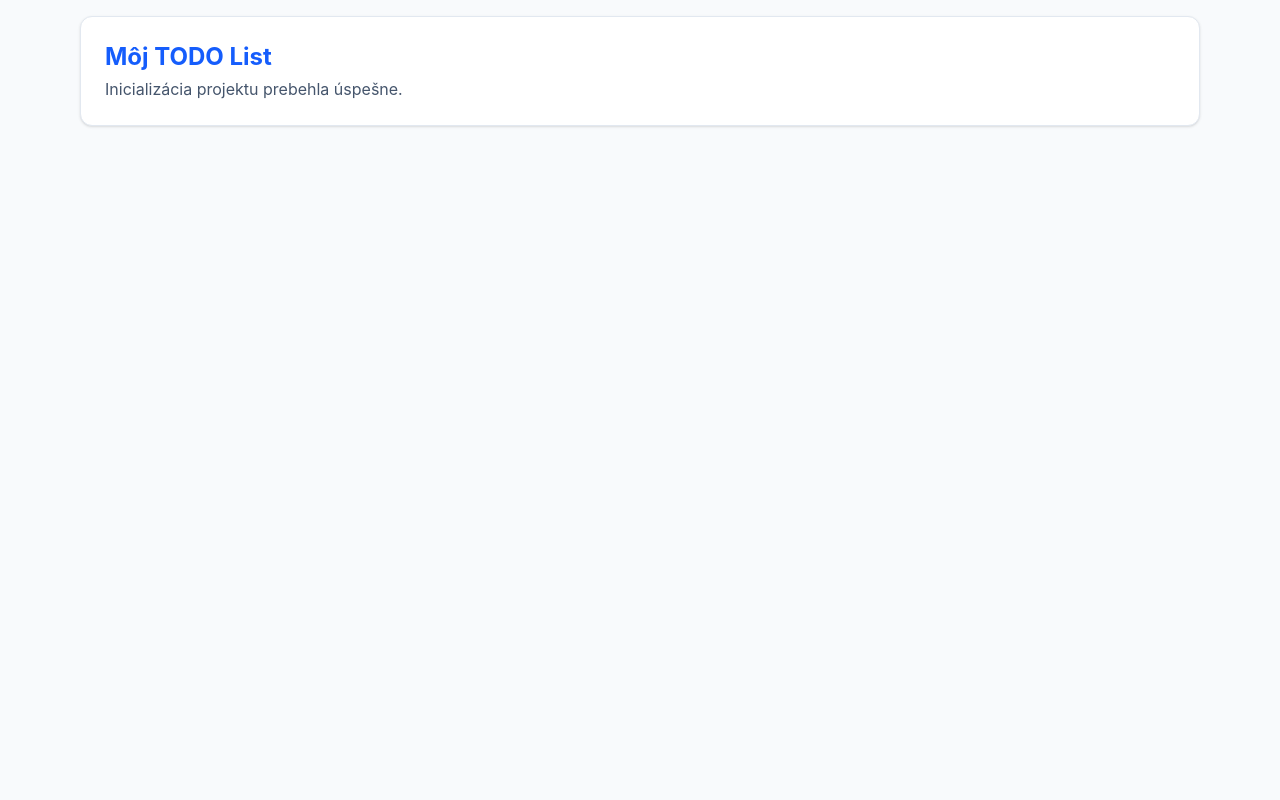
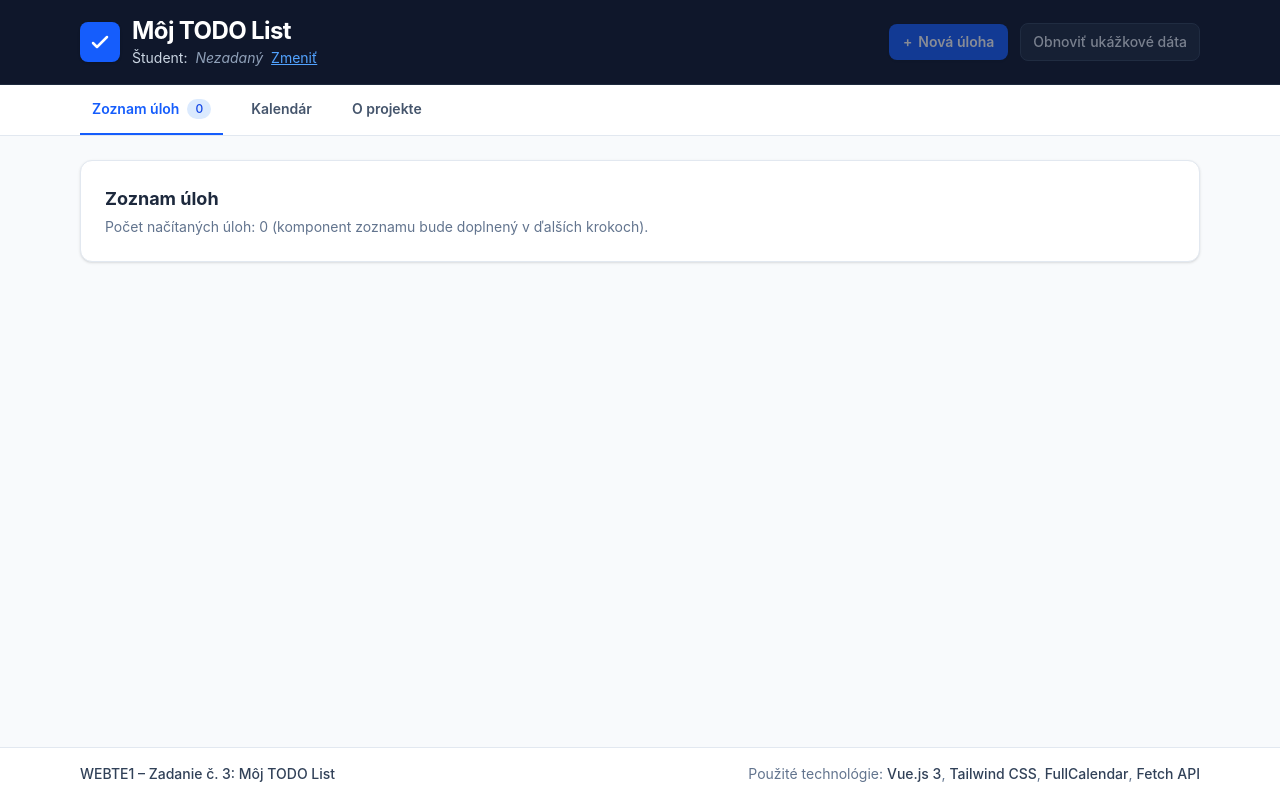
Before and after one commit to D4N0-1/webte1, a Vue app in the folder Z3_fischer/moj-todo-list/: page / in a window 1280 px wide. Built offline with nearby package versions, Linux system fonts and the light colour scheme.

Commit message:
feat(layout): create base app layout with header, navigation, and footer

```diff
--- a/Z3_fischer/moj-todo-list/src/App.vue
+++ b/Z3_fischer/moj-todo-list/src/App.vue
@@ -1,13 +1,71 @@
 <script setup>
+import { ref, onMounted } from 'vue';
+import { useTodos } from '@/composables/useTodos';
+import AppHeader from '@/components/AppHeader.vue';
+import AppNavbar from '@/components/AppNavbar.vue';
+import AppFooter from '@/components/AppFooter.vue';
+
+const {
+  studentName,
+  hasStudentName,
+  todos,
+  isLoading,
+  fetchTodos,
+} = useTodos();
+
+const activeTab = ref('list');
+const isStudentModalOpen = ref(false);
+const isFormModalOpen = ref(false);
+const isResetModalOpen = ref(false);
+
+onMounted(() => {
+  if (hasStudentName.value) {
+    fetchTodos();
+  } else {
+    isStudentModalOpen.value = true;
+  }
+});
 </script>
 
 <template>
-  <div class="min-h-screen flex flex-col">
-    <main class="flex-1 max-w-6xl w-full mx-auto p-4">
-      <div class="bg-white rounded-xl shadow-sm border border-slate-200 p-6">
-        <h1 class="text-2xl font-bold text-blue-600">Môj TODO List</h1>
-        <p class="text-slate-600 mt-1">Inicializácia projektu prebehla úspešne.</p>
-      </div>
+  <div class="min-h-screen flex flex-col bg-slate-50 text-slate-900">
+    <AppHeader
+      :student-name="studentName"
+      :is-loading="isLoading"
+      @change-student="isStudentModalOpen = true"
+      @create-todo="isFormModalOpen = true"
+      @reset-todos="isResetModalOpen = true"
+    />
+
+    <AppNavbar
+      v-model:active-tab="activeTab"
+      :todos-count="todos.length"
+    />
+
+    <main class="flex-1 max-w-6xl w-full mx-auto px-4 py-6">
+      <section v-if="activeTab === 'list'" class="bg-white rounded-xl shadow-sm border border-slate-200 p-6">
+        <h2 class="text-lg font-bold text-slate-800">Zoznam úloh</h2>
+        <p class="text-sm text-slate-500 mt-1">
+          Počet načítaných úloh: {{ todos.length }} (komponent zoznamu bude doplnený v ďalších krokoch).
+        </p>
+      </section>
+
+      <section v-else-if="activeTab === 'calendar'" class="bg-white rounded-xl shadow-sm border border-slate-200 p-6">
+        <h2 class="text-lg font-bold text-slate-800">Kalendár úloh</h2>
+        <p class="text-sm text-slate-500 mt-1">
+          Zobrazenie kalendára FullCalendar bude integrované v Kroku 11.
+        </p>
+      </section>
+
+      <section v-else-if="activeTab === 'about'" class="bg-white rounded-xl shadow-sm border border-slate-200 p-6">
+        <h2 class="text-lg font-bold text-slate-800">O projekte</h2>
+        <p class="text-sm text-slate-600 mt-2 leading-relaxed">
+          Webová aplikácia <strong>Môj TODO List</strong> slúži na správu osobných úloh prepojenú s REST API
+          a interaktívnym kalendárom.
+        </p>
+      </section>
     </main>
+
+    <AppFooter />
   </div>
 </template>
--- /dev/null
+++ b/Z3_fischer/moj-todo-list/src/components/AppFooter.vue
@@ -0,0 +1,16 @@
+<template>
+  <footer class="bg-white border-t border-slate-200 mt-auto">
+    <div class="max-w-6xl mx-auto px-4 py-4 flex flex-col sm:flex-row items-center justify-between gap-2 text-xs sm:text-sm text-slate-500">
+      <p class="font-medium text-slate-700">
+        WEBTE1 – Zadanie č. 3: Môj TODO List
+      </p>
+      <p class="text-center sm:text-right">
+        Použité technológie:
+        <span class="text-slate-700 font-medium">Vue.js 3</span>,
+        <span class="text-slate-700 font-medium">Tailwind CSS</span>,
+        <span class="text-slate-700 font-medium">FullCalendar</span>,
+        <span class="text-slate-700 font-medium">Fetch API</span>
+      </p>
+    </div>
+  </footer>
+</template>
--- /dev/null
+++ b/Z3_fischer/moj-todo-list/src/components/AppHeader.vue
@@ -0,0 +1,73 @@
+<script setup>
+defineProps({
+  studentName: {
+    type: String,
+    default: '',
+  },
+  isLoading: {
+    type: Boolean,
+    default: false,
+  },
+});
+
+const emit = defineEmits(['change-student', 'create-todo', 'reset-todos']);
+</script>
+
+<template>
+  <header class="bg-slate-900 text-white border-b border-slate-800 shadow-sm">
+    <div class="max-w-6xl mx-auto px-4 py-4 flex flex-col sm:flex-row sm:items-center sm:justify-between gap-4">
+      <!-- Brand title and active student badge -->
+      <div class="flex items-center gap-3">
+        <div class="w-10 h-10 rounded-lg bg-blue-600 flex items-center justify-center shrink-0 shadow-sm">
+          <svg class="w-6 h-6 text-white" fill="none" viewBox="0 0 24 24" stroke="currentColor" stroke-width="2.5">
+            <path stroke-linecap="round" stroke-linejoin="round" d="M5 13l4 4L19 7" />
+          </svg>
+        </div>
+        <div>
+          <h1 class="text-xl sm:text-2xl font-bold tracking-tight leading-tight">
+            Môj TODO List
+          </h1>
+          <div class="flex flex-wrap items-center gap-2 mt-0.5 text-xs sm:text-sm text-slate-300">
+            <span>Študent:</span>
+            <span
+              v-if="studentName"
+              class="inline-flex items-center px-2 py-0.5 rounded bg-slate-800 text-blue-300 font-medium border border-slate-700"
+            >
+              {{ studentName }}
+            </span>
+            <span v-else class="italic text-slate-400">Nezadaný</span>
+            <button
+              type="button"
+              class="text-blue-400 hover:text-blue-300 underline cursor-pointer transition-colors"
+              @click="emit('change-student')"
+            >
+              Zmeniť
+            </button>
+          </div>
+        </div>
+      </div>
+
+      <!-- Primary header actions -->
+      <div class="flex flex-wrap items-center gap-2 sm:gap-3">
+        <button
+          type="button"
+          :disabled="!studentName || isLoading"
+          class="inline-flex items-center gap-1.5 px-3.5 py-2 rounded-lg bg-blue-600 hover:bg-blue-500 disabled:opacity-50 disabled:cursor-not-allowed text-white text-sm font-semibold shadow-sm cursor-pointer transition-colors"
+          @click="emit('create-todo')"
+        >
+          <span aria-hidden="true">+</span>
+          <span>Nová úloha</span>
+        </button>
+
+        <button
+          type="button"
+          :disabled="!studentName || isLoading"
+          class="inline-flex items-center gap-1.5 px-3 py-2 rounded-lg bg-slate-800 hover:bg-slate-700 disabled:opacity-50 disabled:cursor-not-allowed text-slate-200 text-sm font-medium border border-slate-700 cursor-pointer transition-colors"
+          @click="emit('reset-todos')"
+        >
+          <span>Obnoviť ukážkové dáta</span>
+        </button>
+      </div>
+    </div>
+  </header>
+</template>
--- /dev/null
+++ b/Z3_fischer/moj-todo-list/src/components/AppNavbar.vue
@@ -0,0 +1,53 @@
+<script setup>
+defineProps({
+  activeTab: {
+    type: String,
+    required: true,
+  },
+  todosCount: {
+    type: Number,
+    default: 0,
+  },
+});
+
+const emit = defineEmits(['update:activeTab']);
+
+const navItems = [
+  { id: 'list', label: 'Zoznam úloh' },
+  { id: 'calendar', label: 'Kalendár' },
+  { id: 'about', label: 'O projekte' },
+];
+</script>
+
+<template>
+  <nav aria-label="Hlavná navigácia" class="bg-white border-b border-slate-200">
+    <div class="max-w-6xl mx-auto px-4 flex items-center gap-1 sm:gap-4 overflow-x-auto">
+      <button
+        v-for="item in navItems"
+        :key="item.id"
+        type="button"
+        :aria-current="activeTab === item.id ? 'page' : undefined"
+        class="relative py-3.5 px-3 text-sm font-semibold whitespace-nowrap border-b-2 transition-colors cursor-pointer flex items-center gap-2"
+        :class="
+          activeTab === item.id
+            ? 'border-blue-600 text-blue-600'
+            : 'border-transparent text-slate-600 hover:text-slate-900 hover:border-slate-300'
+        "
+        @click="emit('update:activeTab', item.id)"
+      >
+        <span>{{ item.label }}</span>
+        <span
+          v-if="item.id === 'list'"
+          class="px-2 py-0.5 text-xs rounded-full font-medium"
+          :class="
+            activeTab === 'list'
+              ? 'bg-blue-100 text-blue-700'
+              : 'bg-slate-100 text-slate-600'
+          "
+        >
+          {{ todosCount }}
+        </span>
+      </button>
+    </div>
+  </nav>
+</template>
--- /dev/null
+++ b/Z3_fischer/moj-todo-list/src/services/todoApi.js
@@ -0,0 +1,146 @@
+const BASE_URL = 'https://wt1zadanie.iolab.sk';
+
+/**
+ * Safely builds the API endpoint URL for a given student identifier using encodeURIComponent().
+ */
+function buildStudentUrl(studentName, suffix = '') {
+  if (!studentName || !studentName.trim()) {
+    throw new Error('Identifikátor študenta nie je zadaný.');
+  }
+  const encodedName = encodeURIComponent(studentName.trim());
+  return `${BASE_URL}/api/${encodedName}${suffix}`;
+}
+
+/**
+ * Centralized Fetch API wrapper handling JSON serialization, HTTP errors, and network failures.
+ */
+async function request(url, options = {}) {
+  const headers = {
+    Accept: 'application/json',
+    ...options.headers,
+  };
+
+  if (options.body) {
+    headers['Content-Type'] = 'application/json';
+  }
+
+  let response;
+  try {
+    response = await fetch(url, {
+      ...options,
+      headers,
+    });
+  } catch {
+    throw new Error('Nepodarilo sa spojiť so serverom. Skontrolujte internetové pripojenie.');
+  }
+
+  // Read response as text before parsing to safely handle empty bodies (e.g., HTTP 204)
+  const rawText = await response.text();
+  let data = null;
+
+  if (rawText) {
+    try {
+      data = JSON.parse(rawText);
+    } catch {
+      data = null;
+    }
+  }
+
+  if (!response.ok) {
+    let errorMessage = `Chyba servera (HTTP ${response.status})`;
+
+    if (data?.detail) {
+      if (typeof data.detail === 'string') {
+        errorMessage = data.detail;
+      } else if (Array.isArray(data.detail) && data.detail.length > 0) {
+        // Extract FastAPI validation messages (HTTP 422)
+        errorMessage = data.detail.map((err) => err.msg).join(', ');
+      }
+    } else if (data?.message) {
+      errorMessage = data.message;
+    }
+
+    throw new Error(errorMessage);
+  }
+
+  return data;
+}
+
+/**
+ * GET /api/{name} - Fetches all todos for the student (generates 5 sample tasks on first access).
+ */
+export function getTodos(studentName) {
+  return request(buildStudentUrl(studentName), {
+    method: 'GET',
+  });
+}
+
+/**
+ * GET /api/{name}/{todo_id} - Fetches details of a single todo item.
+ */
+export function getTodoById(studentName, todoId) {
+  const id = encodeURIComponent(todoId);
+  return request(buildStudentUrl(studentName, `/${id}`), {
+    method: 'GET',
+  });
+}
+
+/**
+ * POST /api/{name} - Creates a new todo item.
+ */
+export function createTodo(studentName, todoData) {
+  return request(buildStudentUrl(studentName), {
+    method: 'POST',
+    body: JSON.stringify(todoData),
+  });
+}
+
+/**
+ * PUT /api/{name}/{todo_id} - Fully updates an existing todo item (requires full TodoCreate schema).
+ */
+export function updateTodo(studentName, todoId, todoData) {
+  const id = encodeURIComponent(todoId);
+  return request(buildStudentUrl(studentName, `/${id}`), {
+    method: 'PUT',
+    body: JSON.stringify(todoData),
+  });
+}
+
+/**
+ * DELETE /api/{name}/{todo_id} - Deletes an existing todo item.
+ */
+export function deleteTodo(studentName, todoId) {
+  const id = encodeURIComponent(todoId);
+  return request(buildStudentUrl(studentName, `/${id}`), {
+    method: 'DELETE',
+  });
+}
+
+/**
+ * PATCH /api/{name}/{todo_id}/done - Marks a todo item as completed.
+ */
+export function markTodoDone(studentName, todoId) {
+  const id = encodeURIComponent(todoId);
+  return request(buildStudentUrl(studentName, `/${id}/done`), {
+    method: 'PATCH',
+  });
+}
+
+/**
+ * PATCH /api/{name}/{todo_id}/undone - Reopens a completed todo item.
+ */
+export function markTodoUndone(studentName, todoId) {
+  const id = encodeURIComponent(todoId);
+  return request(buildStudentUrl(studentName, `/${id}/undone`), {
+    method: 'PATCH',
+  });
+}
+
+/**
+ * POST /api/{name}/reset - Resets the student's list to the 5 default sample todos.
+ */
+export function resetTodos(studentName) {
+  return request(buildStudentUrl(studentName, '/reset'), {
+    method: 'POST',
+  });
+}
```
